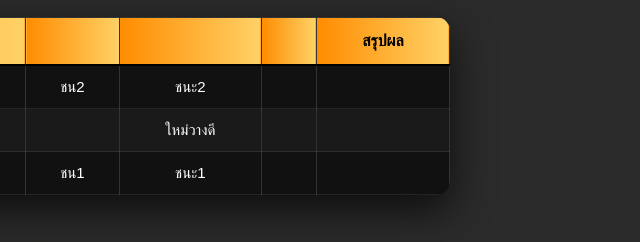
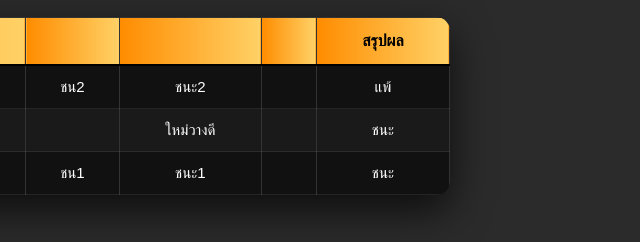
Before and after one commit to hungry33333/wua-chon-search, a plain HTML site: page search.html in a window 1280 px wide. Shown: the part 227-469 px from the top of the page, 640-1280 px from the left. Drawn offline with Linux system fonts and the light colour scheme.

Commit message:
Update search.html

```diff
--- a/search.html
+++ b/search.html
@@ -378,7 +378,7 @@ body{
         <td>ชน2</td>
         <td>ชนะ2</td>
         <td></td>
-        <td></td>
+        <td>แพ้</td>
       </tr>
 
       <tr>
@@ -387,7 +387,7 @@ body{
         <td></td>
         <td>ใหม่วางดี</td>
         <td></td>
-        <td></td>
+        <td>ชนะ</td>
       </tr>
 
       <tr>
@@ -396,7 +396,7 @@ body{
         <td>ชน1</td>
         <td>ชนะ1</td>
         <td></td>
-        <td></td>
+        <td>ชนะ</td>
       </tr>
     </tbody>
   </table>
```
